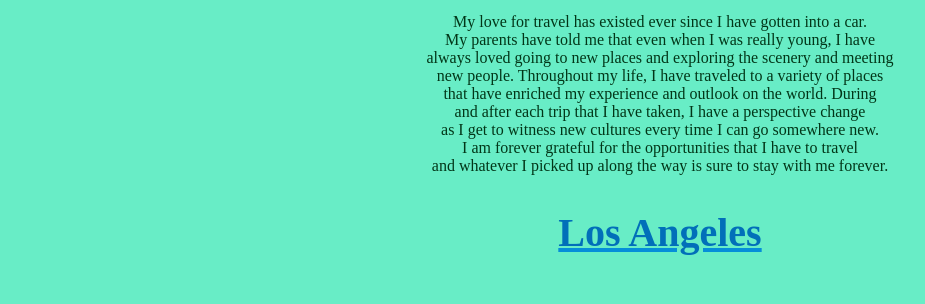
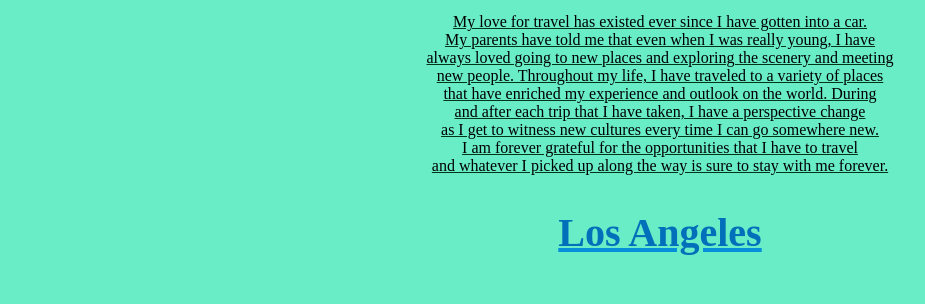
Before and after one commit to WVCS/website-PranavMKSB, a plain HTML site: page MyLoveForTravel.html in a window 1280 px wide. Shown: the part 482-786 px from the top of the page, without its empty margins (0-925 px from the left). Drawn offline with Linux system fonts and the light colour scheme; grey boxes are pictures that could not be loaded.

Commit message:
Update MyLoveForTravel.css

```diff
--- a/MyLoveForTravel.css
+++ b/MyLoveForTravel.css
@@ -16,6 +16,7 @@ img{
   color: #db324d
 }
 p{
-  color: #023618;
+  text-decoration-line: underline;
+  text-decoration-color: #023618;
 
 }
```
